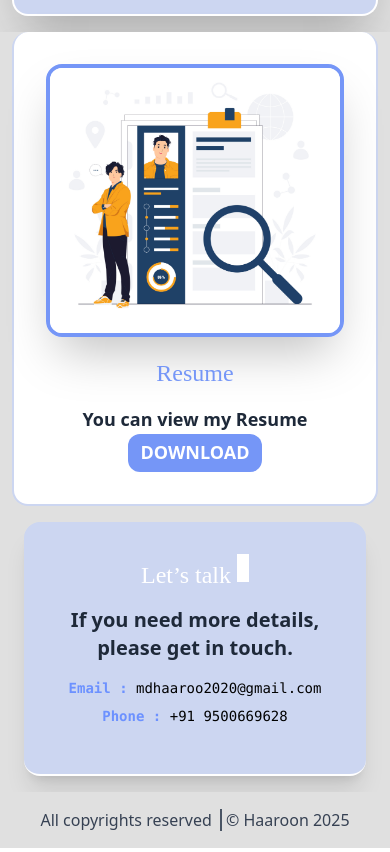
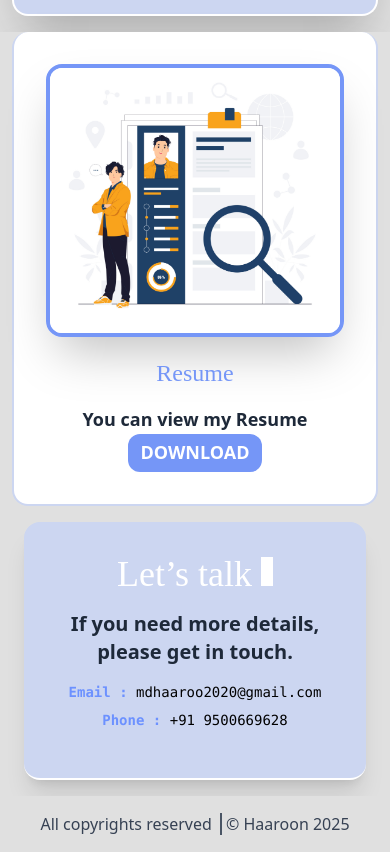
Before and after one commit to AMDHAAROON/vite-portfolio, a React (Vite) app: page / in a window 390 px wide. Shown: the part 1799-2651 px from the top of the page. Built offline with nearby package versions, Linux system fonts and the light colour scheme; a web font is replaced by a local one.

Commit message:
Increased the font size in mobile view for head text

```diff
--- a/src/components/contact.jsx
+++ b/src/components/contact.jsx
@@ -1,24 +1,32 @@
+export default function Contact() {
+  const config = {
+    email: "mdhaaroo2020@gmail.com",
+    phone: "+91 9500669628",
+  };
+  return (
+    <div className=" px-6 pb-4 cursor-default bg-[#e0e0e0] " id="contact">
+      <section className="flex flex-col  bg-lightlaven rounded-2xl p-8 border-b-2 border-[#ffffff] shadow-xl">
+        <div className=" text-center">
+          <div className=" items-center    ">
+            <h1 className=" text-4xl md:text-5xl text-white font-cal pb-1  ">
+              Let’s talk <span className="contact"></span>
+            </h1>
 
-export default function Contact(){
-    const config={
-        email:'mdhaaroo2020@gmail.com',
-        phone:'+91 9500669628',
-    }
-    return<div className=' px-6 pb-4 cursor-default bg-[#e0e0e0] ' id="contact">
-    <section className='flex flex-col  bg-lightlaven rounded-2xl p-8 border-b-2 border-[#ffffff] shadow-xl' >
-        <div className=" text-center">
-        <div className=' items-center    '>
+            <p className="font-bold pt-3 text-gray-800 text-xl">
+              If you need more details, please get in touch.
+            </p>
 
-
-            <h1 className=' text-2xl md:text-5xl text-white font-cal pb-1 ] '>Let’s talk <span className="contact"></span></h1>
-
-      <p className='font-bold pt-3 text-gray-800 text-xl'>If you need more details, please get in touch.</p>
-
-          <p className="pt-4  pb-2 text-sm md:text-lg font-mono"><span className="font-bold text-1xl text-lavender">Email : </span><a href="mailto:mdhaaroon2020@gmail.com">{config.email}</a></p>
-          <p className="pb-4 text-sm md:text-lg font-mono"><span className="font-bold text-1xl text-lavender">Phone : </span><a href="tel:+919500669628">{config.phone}</a></p>
-
+            <p className="pt-4  pb-2 text-sm md:text-lg font-mono">
+              <span className="font-bold text-1xl text-lavender">Email : </span>
+              <a href="mailto:mdhaaroon2020@gmail.com">{config.email}</a>
+            </p>
+            <p className="pb-4 text-sm md:text-lg font-mono">
+              <span className="font-bold text-1xl text-lavender">Phone : </span>
+              <a href="tel:+919500669628">{config.phone}</a>
+            </p>
+          </div>
         </div>
-        </div>
-    </section>
+      </section>
     </div>
+  );
 }
```
